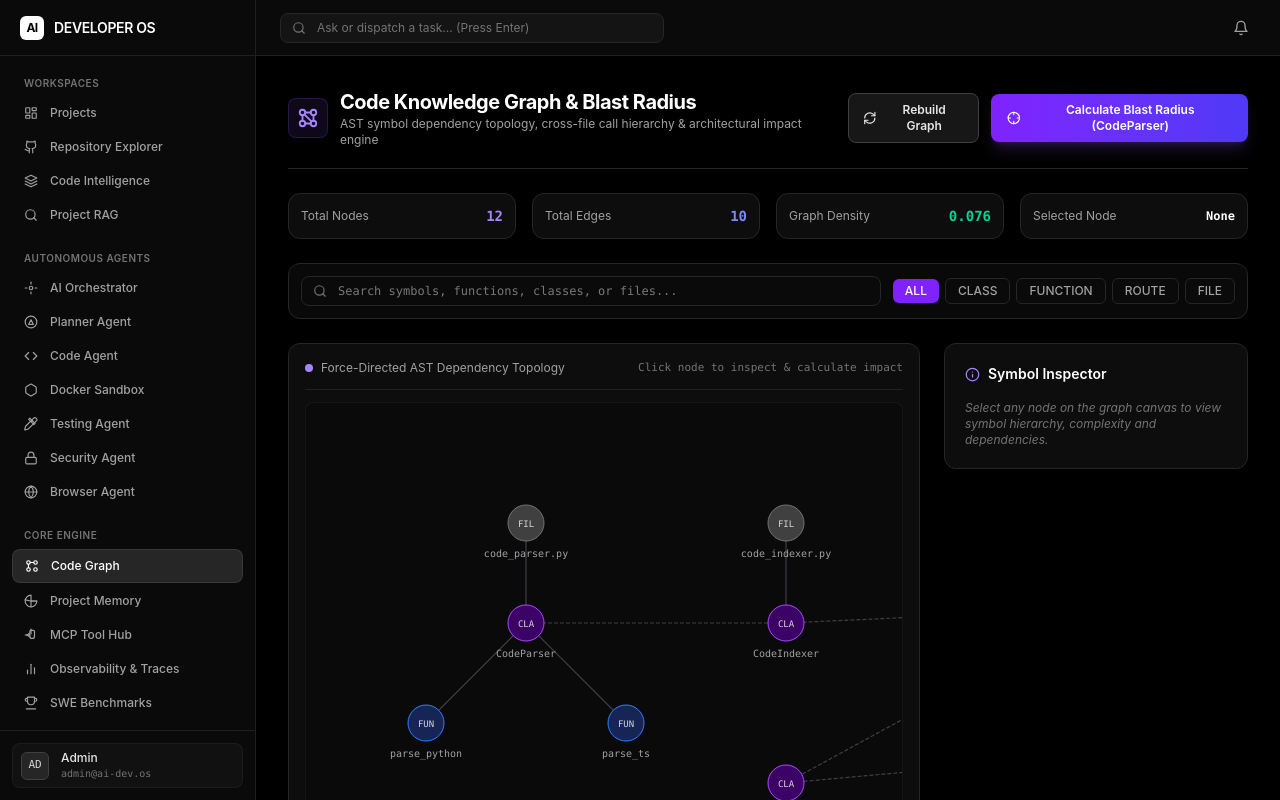
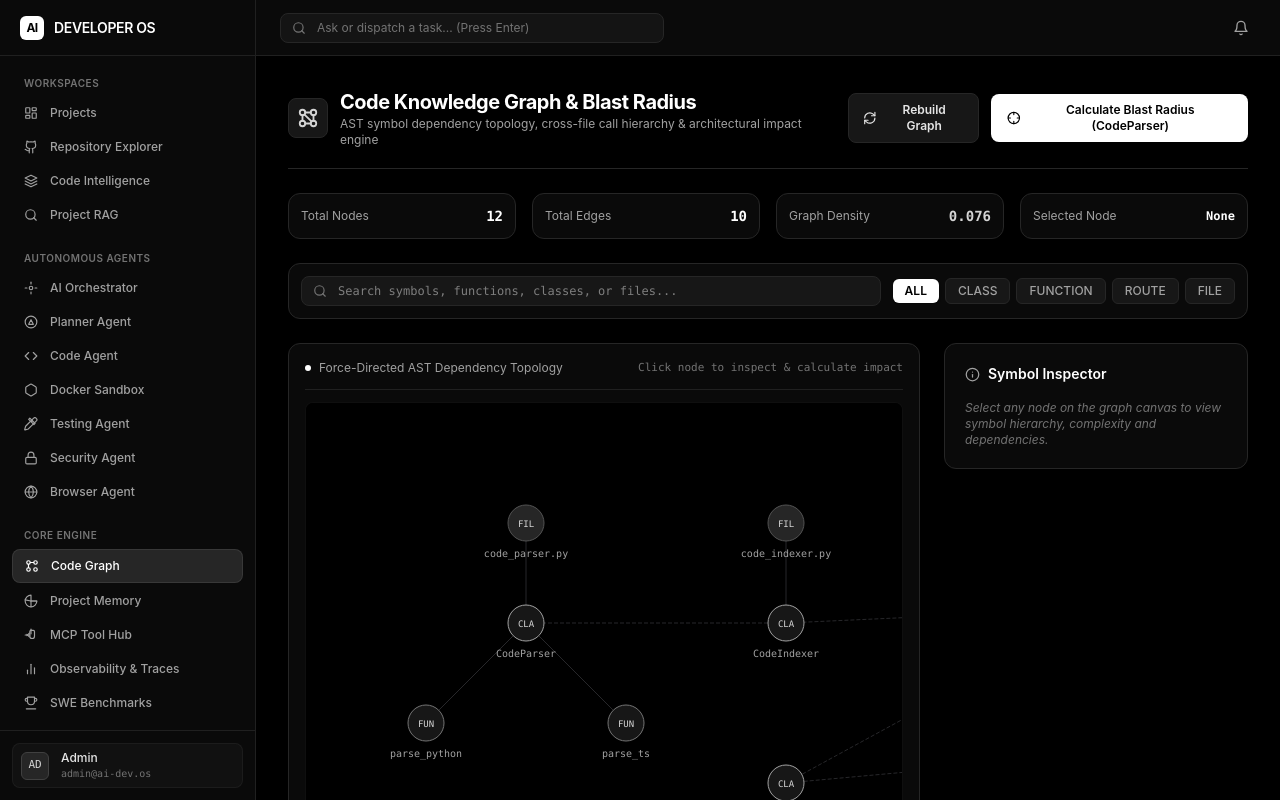
Before and after one commit to ktilak12/Ai-developers-OS, a Next.js app in the folder apps/web/: page /graph in a window 1280 px wide. Built offline with nearby package versions, Linux system fonts and the light colour scheme.

Commit message:
style: convert code graph dashboard to clean monochrome dark theme

```diff
--- a/apps/web/src/app/(dashboard)/graph/page.tsx
+++ b/apps/web/src/app/(dashboard)/graph/page.tsx
@@ -146,13 +146,13 @@ export default function CodeGraphPage() {
 
   const getNodeColor = (type: string) => {
     switch (type) {
-      case "FILE": return "fill-neutral-700 stroke-neutral-500 text-neutral-300";
-      case "CLASS": return "fill-purple-950 stroke-purple-500 text-purple-300";
-      case "FUNCTION": return "fill-blue-950 stroke-blue-500 text-blue-300";
-      case "METHOD": return "fill-cyan-950 stroke-cyan-500 text-cyan-300";
-      case "ROUTE": return "fill-amber-950 stroke-amber-500 text-amber-300";
-      case "INTERFACE": return "fill-emerald-950 stroke-emerald-500 text-emerald-300";
-      default: return "fill-neutral-900 stroke-neutral-600 text-neutral-400";
+      case "FILE": return "fill-neutral-800 stroke-neutral-600 text-neutral-300";
+      case "CLASS": return "fill-neutral-900 stroke-neutral-400 text-white";
+      case "FUNCTION": return "fill-neutral-900 stroke-neutral-500 text-neutral-300";
+      case "METHOD": return "fill-neutral-950 stroke-neutral-600 text-neutral-400";
+      case "ROUTE": return "fill-neutral-850 stroke-neutral-400 text-white";
+      case "INTERFACE": return "fill-neutral-900 stroke-neutral-500 text-neutral-300";
+      default: return "fill-neutral-950 stroke-neutral-700 text-neutral-400";
     }
   };
 
@@ -167,7 +167,7 @@ export default function CodeGraphPage() {
       <div className="flex flex-col md:flex-row md:items-center justify-between gap-4 border-b border-neutral-800 pb-5">
         <div>
           <div className="flex items-center gap-3">
-            <div className="p-2 rounded-lg bg-violet-500/10 text-violet-400 border border-violet-500/20">
+            <div className="p-2 rounded-lg bg-neutral-900 text-neutral-300 border border-neutral-800">
               <svg xmlns="http://www.w3.org/2000/svg" width="22" height="22" viewBox="0 0 24 24" fill="none" stroke="currentColor" strokeWidth="2" strokeLinecap="round" strokeLinejoin="round"><circle cx="6" cy="6" r="3"/><circle cx="18" cy="6" r="3"/><circle cx="6" cy="18" r="3"/><circle cx="18" cy="18" r="3"/><line x1="9" y1="6" x2="15" y2="6"/><line x1="6" y1="9" x2="6" y2="15"/><line x1="9" y1="18" x2="15" y2="18"/><line x1="18" y1="9" x2="18" y2="15"/><line x1="8.5" y1="8.5" x2="15.5" y2="15.5"/></svg>
             </div>
             <div>
@@ -181,10 +181,10 @@ export default function CodeGraphPage() {
           <button
             onClick={handleRebuildGraph}
             disabled={isRebuilding}
-            className="flex items-center gap-2 px-3.5 py-2 bg-neutral-900 border border-neutral-700 text-neutral-200 text-xs font-semibold rounded-lg hover:text-white hover:bg-neutral-800 disabled:opacity-50 transition-all shadow-sm"
+            className="flex items-center gap-2 px-3.5 py-2 bg-neutral-900 border border-neutral-800 text-neutral-200 text-xs font-semibold rounded-lg hover:text-white hover:bg-neutral-850 disabled:opacity-50 transition-all shadow-sm"
           >
             {isRebuilding ? (
-              <svg className="animate-spin h-3.5 w-3.5 text-violet-400" xmlns="http://www.w3.org/2000/svg" fill="none" viewBox="0 0 24 24"><circle className="opacity-25" cx="12" cy="12" r="10" stroke="currentColor" strokeWidth="4"></circle><path className="opacity-75" fill="currentColor" d="M4 12a8 8 0 018-8V0C5.373 0 0 5.373 0 12h4zm2 5.291A7.962 7.962 0 014 12H0c0 3.042 1.135 5.824 3 7.938l3-2.647z"></path></svg>
+              <svg className="animate-spin h-3.5 w-3.5 text-neutral-300" xmlns="http://www.w3.org/2000/svg" fill="none" viewBox="0 0 24 24"><circle className="opacity-25" cx="12" cy="12" r="10" stroke="currentColor" strokeWidth="4"></circle><path className="opacity-75" fill="currentColor" d="M4 12a8 8 0 018-8V0C5.373 0 0 5.373 0 12h4zm2 5.291A7.962 7.962 0 014 12H0c0 3.042 1.135 5.824 3 7.938l3-2.647z"></path></svg>
             ) : (
               <svg xmlns="http://www.w3.org/2000/svg" width="14" height="14" viewBox="0 0 24 24" fill="none" stroke="currentColor" strokeWidth="2" strokeLinecap="round" strokeLinejoin="round"><path d="M21 2v6h-6"/><path d="M3 12a9 9 0 0 1 15-6.7L21 8"/><path d="M3 22v-6h6"/><path d="M21 12a9 9 0 0 1-15 6.7L3 16"/></svg>
             )}
@@ -194,11 +194,11 @@ export default function CodeGraphPage() {
           <button
             onClick={() => handleRunBlastRadius(selectedNode?.name || "CodeParser")}
             disabled={isAnalyzingBlast}
-            className="flex items-center gap-2 px-4 py-2 bg-gradient-to-r from-violet-600 to-indigo-600 text-white text-xs font-semibold rounded-lg hover:from-violet-700 hover:to-indigo-700 disabled:opacity-50 transition-all shadow-lg shadow-violet-500/20"
+            className="flex items-center gap-2 px-4 py-2 bg-white text-black text-xs font-semibold rounded-lg hover:bg-neutral-200 disabled:opacity-50 transition-colors shadow-sm"
           >
             {isAnalyzingBlast ? (
               <>
-                <svg className="animate-spin h-3.5 w-3.5 text-white" xmlns="http://www.w3.org/2000/svg" fill="none" viewBox="0 0 24 24"><circle className="opacity-25" cx="12" cy="12" r="10" stroke="currentColor" strokeWidth="4"></circle><path className="opacity-75" fill="currentColor" d="M4 12a8 8 0 018-8V0C5.373 0 0 5.373 0 12h4zm2 5.291A7.962 7.962 0 014 12H0c0 3.042 1.135 5.824 3 7.938l3-2.647z"></path></svg>
+                <svg className="animate-spin h-3.5 w-3.5 text-black" xmlns="http://www.w3.org/2000/svg" fill="none" viewBox="0 0 24 24"><circle className="opacity-25" cx="12" cy="12" r="10" stroke="currentColor" strokeWidth="4"></circle><path className="opacity-75" fill="currentColor" d="M4 12a8 8 0 018-8V0C5.373 0 0 5.373 0 12h4zm2 5.291A7.962 7.962 0 014 12H0c0 3.042 1.135 5.824 3 7.938l3-2.647z"></path></svg>
                 <span>Analyzing Blast Radius...</span>
               </>
             ) : (
@@ -212,27 +212,27 @@ export default function CodeGraphPage() {
       </div>
 
       {buildStatus && (
-        <div className="p-3 rounded-xl bg-violet-950/30 border border-violet-800/40 text-violet-300 text-xs flex items-center justify-between">
+        <div className="p-3 rounded-xl bg-neutral-950 border border-neutral-800 text-neutral-300 text-xs font-mono flex items-center justify-between">
           <span>{buildStatus}</span>
-          <button onClick={() => setBuildStatus(null)} className="text-violet-400 hover:text-white">✕</button>
+          <button onClick={() => setBuildStatus(null)} className="text-neutral-400 hover:text-white">✕</button>
         </div>
       )}
 
       {/* Control Bar: Filters and Stats */}
       <div className="grid grid-cols-1 md:grid-cols-4 gap-4">
-        <div className="bg-neutral-900/60 border border-neutral-800 rounded-xl p-3 flex items-center justify-between">
+        <div className="bg-neutral-950 border border-neutral-800 rounded-xl p-3 flex items-center justify-between">
           <span className="text-xs text-neutral-400">Total Nodes</span>
-          <span className="text-sm font-bold text-violet-400 font-mono">{nodes.length}</span>
+          <span className="text-sm font-bold text-white font-mono">{nodes.length}</span>
         </div>
-        <div className="bg-neutral-900/60 border border-neutral-800 rounded-xl p-3 flex items-center justify-between">
+        <div className="bg-neutral-950 border border-neutral-800 rounded-xl p-3 flex items-center justify-between">
           <span className="text-xs text-neutral-400">Total Edges</span>
-          <span className="text-sm font-bold text-indigo-400 font-mono">{edges.length}</span>
+          <span className="text-sm font-bold text-white font-mono">{edges.length}</span>
         </div>
-        <div className="bg-neutral-900/60 border border-neutral-800 rounded-xl p-3 flex items-center justify-between">
+        <div className="bg-neutral-950 border border-neutral-800 rounded-xl p-3 flex items-center justify-between">
           <span className="text-xs text-neutral-400">Graph Density</span>
-          <span className="text-sm font-bold text-emerald-400 font-mono">0.076</span>
+          <span className="text-sm font-bold text-neutral-300 font-mono">0.076</span>
         </div>
-        <div className="bg-neutral-900/60 border border-neutral-800 rounded-xl p-3 flex items-center justify-between">
+        <div className="bg-neutral-950 border border-neutral-800 rounded-xl p-3 flex items-center justify-between">
           <span className="text-xs text-neutral-400">Selected Node</span>
           <span className="text-xs font-bold text-white font-mono truncate max-w-[140px]">
             {selectedNode?.name || "None"}
@@ -241,7 +241,7 @@ export default function CodeGraphPage() {
       </div>
 
       {/* Search & Type Filter Bar */}
-      <div className="flex flex-wrap items-center gap-3 bg-neutral-900/40 p-3 rounded-xl border border-neutral-800">
+      <div className="flex flex-wrap items-center gap-3 bg-neutral-950 p-3 rounded-xl border border-neutral-800">
         <div className="relative flex-1 min-w-[240px]">
           <svg xmlns="http://www.w3.org/2000/svg" width="14" height="14" viewBox="0 0 24 24" fill="none" stroke="currentColor" strokeWidth="2" strokeLinecap="round" strokeLinejoin="round" className="absolute left-3 top-1/2 -translate-y-1/2 text-neutral-500"><circle cx="11" cy="11" r="8"/><path d="m21 21-4.3-4.3"/></svg>
           <input
@@ -249,7 +249,7 @@ export default function CodeGraphPage() {
             placeholder="Search symbols, functions, classes, or files..."
             value={searchQuery}
             onChange={(e) => setSearchQuery(e.target.value)}
-            className="w-full bg-neutral-950 border border-neutral-800 rounded-lg pl-9 pr-3 py-1.5 text-xs text-neutral-200 focus:outline-none focus:border-violet-500 font-mono"
+            className="w-full bg-neutral-900 border border-neutral-800 rounded-lg pl-9 pr-3 py-1.5 text-xs text-neutral-200 focus:outline-none focus:border-neutral-500 font-mono"
           />
         </div>
 
@@ -260,8 +260,8 @@ export default function CodeGraphPage() {
               onClick={() => setSelectedType(type)}
               className={`px-3 py-1 rounded-md font-medium transition-colors ${
                 selectedType === type
-                  ? "bg-violet-600 text-white"
-                  : "bg-neutral-950 border border-neutral-800 text-neutral-400 hover:text-white"
+                  ? "bg-white text-black font-semibold shadow-sm"
+                  : "bg-neutral-900 border border-neutral-800 text-neutral-400 hover:text-white"
               }`}
             >
               {type}
@@ -273,16 +273,16 @@ export default function CodeGraphPage() {
       {/* Main Graph Grid: Interactive Canvas + Side Inspection Panels */}
       <div className="grid grid-cols-1 lg:grid-cols-12 gap-6">
         {/* Graph SVG Interactive Canvas */}
-        <div className="lg:col-span-8 bg-neutral-900/60 border border-neutral-800 rounded-xl p-4 flex flex-col h-[620px] overflow-hidden relative">
+        <div className="lg:col-span-8 bg-neutral-950 border border-neutral-800 rounded-xl p-4 flex flex-col h-[620px] overflow-hidden relative">
           <div className="flex items-center justify-between pb-3 border-b border-neutral-800/80">
             <div className="flex items-center gap-2 text-xs text-neutral-400">
-              <span className="h-2 w-2 rounded-full bg-violet-400"></span>
+              <span className="h-1.5 w-1.5 rounded-full bg-white"></span>
               <span>Force-Directed AST Dependency Topology</span>
             </div>
             <span className="text-[11px] text-neutral-500 font-mono">Click node to inspect & calculate impact</span>
           </div>
 
-          <div className="flex-1 w-full h-full overflow-auto bg-neutral-950/80 rounded-lg border border-neutral-800/40 relative mt-3">
+          <div className="flex-1 w-full h-full overflow-auto bg-black rounded-lg border border-neutral-800/40 relative mt-3">
             <svg className="w-full h-full min-w-[1050px] min-h-[540px]">
               {/* Render Edges */}
               {edges.map((edge, idx) => {
@@ -299,8 +299,8 @@ export default function CodeGraphPage() {
                       y1={sourceNode.y}
                       x2={targetNode.x}
                       y2={targetNode.y}
-                      stroke={isHighlighted ? "#f43f5e" : "#3f3f46"}
-                      strokeWidth={isHighlighted ? 2.5 : 1.2}
+                      stroke={isHighlighted ? "#ffffff" : "#27272a"}
+                      strokeWidth={isHighlighted ? 2 : 1}
                       strokeDasharray={edge.edge_type === "CALLS" ? "4 2" : undefined}
                     />
                   </g>
@@ -322,14 +322,14 @@ export default function CodeGraphPage() {
                     <circle
                       r={isSelected ? 24 : inBlast ? 22 : 18}
                       className={`${getNodeColor(node.node_type)} ${
-                        inBlast ? "stroke-rose-500 stroke-2 animate-pulse fill-rose-950/60" : ""
+                        inBlast ? "stroke-neutral-300 stroke-2 fill-neutral-800" : ""
                       } ${isSelected ? "stroke-white stroke-2" : ""}`}
                     />
                     <text
                       y={34}
                       textAnchor="middle"
                       className={`text-[10px] font-mono select-none ${
-                        isSelected ? "fill-white font-bold text-[11px]" : inBlast ? "fill-rose-300 font-bold" : "fill-neutral-400"
+                        isSelected ? "fill-white font-bold text-[11px]" : inBlast ? "fill-white font-semibold" : "fill-neutral-400"
                       }`}
                     >
                       {node.name}
@@ -352,17 +352,13 @@ export default function CodeGraphPage() {
         <div className="lg:col-span-4 space-y-6">
           {/* Blast Radius Box */}
           {blastResult && (
-            <div className="bg-neutral-900/60 border border-neutral-800 rounded-xl p-5 space-y-4">
+            <div className="bg-neutral-950 border border-neutral-800 rounded-xl p-5 space-y-4">
               <div className="flex items-center justify-between">
                 <h3 className="text-sm font-semibold text-white flex items-center gap-2">
-                  <span className="h-2 w-2 rounded-full bg-rose-500 animate-ping"></span>
+                  <span className="h-1.5 w-1.5 rounded-full bg-white"></span>
                   Blast Radius Impact
                 </h3>
-                <span className={`text-[10px] px-2 py-0.5 rounded font-bold uppercase tracking-wider ${
-                  blastResult.risk_level === "CRITICAL" ? "bg-rose-500/20 text-rose-400 border border-rose-500/30" :
-                  blastResult.risk_level === "HIGH" ? "bg-amber-500/20 text-amber-400 border border-amber-500/30" :
-                  "bg-emerald-500/20 text-emerald-400 border border-emerald-500/30"
-                }`}>
+                <span className="text-[10px] px-2 py-0.5 rounded font-mono font-medium uppercase tracking-wider bg-neutral-900 text-neutral-300 border border-neutral-800">
                   {blastResult.risk_level} Risk
                 </span>
               </div>
@@ -374,11 +370,11 @@ export default function CodeGraphPage() {
                 </div>
                 <div className="flex justify-between py-1 border-b border-neutral-800">
                   <span className="text-neutral-400">Impact Score:</span>
-                  <span className="text-rose-400 font-mono font-bold">{blastResult.impact_score}%</span>
+                  <span className="text-white font-mono font-bold">{blastResult.impact_score}%</span>
                 </div>
                 <div className="flex justify-between py-1 border-b border-neutral-800">
                   <span className="text-neutral-400">Affected Files:</span>
-                  <span className="text-amber-400 font-mono">{blastResult.affected_files.length}</span>
+                  <span className="text-white font-mono">{blastResult.affected_files.length}</span>
                 </div>
               </div>
 
@@ -386,7 +382,7 @@ export default function CodeGraphPage() {
                 <p className="text-[11px] font-semibold text-neutral-300 uppercase tracking-wider mb-2">Direct Dependents:</p>
                 <div className="space-y-1.5 max-h-28 overflow-y-auto">
                   {blastResult.direct_dependents.map((dep, idx) => (
-                    <div key={idx} className="p-1.5 bg-neutral-950 rounded border border-neutral-800/80 text-[11px] font-mono text-neutral-300 truncate">
+                    <div key={idx} className="p-1.5 bg-neutral-900 rounded border border-neutral-800 text-[11px] font-mono text-neutral-300 truncate">
                       {dep.split("::").pop()}
                     </div>
                   ))}
@@ -396,9 +392,9 @@ export default function CodeGraphPage() {
           )}
 
           {/* Node Inspector */}
-          <div className="bg-neutral-900/60 border border-neutral-800 rounded-xl p-5 space-y-4">
+          <div className="bg-neutral-950 border border-neutral-800 rounded-xl p-5 space-y-4">
             <h3 className="text-sm font-semibold text-white flex items-center gap-2">
-              <svg xmlns="http://www.w3.org/2000/svg" width="15" height="15" viewBox="0 0 24 24" fill="none" stroke="currentColor" strokeWidth="2" strokeLinecap="round" strokeLinejoin="round" className="text-violet-400"><circle cx="12" cy="12" r="10"/><line x1="12" y1="16" x2="12" y2="12"/><line x1="12" y1="8" x2="12.01" y2="8"/></svg>
+              <svg xmlns="http://www.w3.org/2000/svg" width="15" height="15" viewBox="0 0 24 24" fill="none" stroke="currentColor" strokeWidth="2" strokeLinecap="round" strokeLinejoin="round" className="text-neutral-400"><circle cx="12" cy="12" r="10"/><line x1="12" y1="16" x2="12" y2="12"/><line x1="12" y1="8" x2="12.01" y2="8"/></svg>
               Symbol Inspector
             </h3>
 
@@ -411,7 +407,7 @@ export default function CodeGraphPage() {
 
                 <div>
                   <label className="text-[10px] text-neutral-500 uppercase font-semibold">Node Type</label>
-                  <p className="font-mono text-violet-400 mt-0.5">{selectedNode.node_type}</p>
+                  <p className="font-mono text-neutral-300 mt-0.5">{selectedNode.node_type}</p>
                 </div>
 
                 <div>
@@ -420,17 +416,17 @@ export default function CodeGraphPage() {
                 </div>
 
                 <div className="grid grid-cols-3 gap-2 pt-2">
-                  <div className="p-2 bg-neutral-950 rounded border border-neutral-800 text-center">
+                  <div className="p-2 bg-neutral-900 rounded border border-neutral-800 text-center">
                     <span className="text-[9px] text-neutral-500 block">Complexity</span>
-                    <span className="text-xs font-bold text-emerald-400 font-mono">{selectedNode.complexity}</span>
+                    <span className="text-xs font-bold text-white font-mono">{selectedNode.complexity}</span>
                   </div>
-                  <div className="p-2 bg-neutral-950 rounded border border-neutral-800 text-center">
+                  <div className="p-2 bg-neutral-900 rounded border border-neutral-800 text-center">
                     <span className="text-[9px] text-neutral-500 block">In-Degree</span>
-                    <span className="text-xs font-bold text-blue-400 font-mono">{selectedNode.incoming_degree}</span>
+                    <span className="text-xs font-bold text-white font-mono">{selectedNode.incoming_degree}</span>
                   </div>
-                  <div className="p-2 bg-neutral-950 rounded border border-neutral-800 text-center">
+                  <div className="p-2 bg-neutral-900 rounded border border-neutral-800 text-center">
                     <span className="text-[9px] text-neutral-500 block">Out-Degree</span>
-                    <span className="text-xs font-bold text-purple-400 font-mono">{selectedNode.outgoing_degree}</span>
+                    <span className="text-xs font-bold text-white font-mono">{selectedNode.outgoing_degree}</span>
                   </div>
                 </div>
               </div>
```
